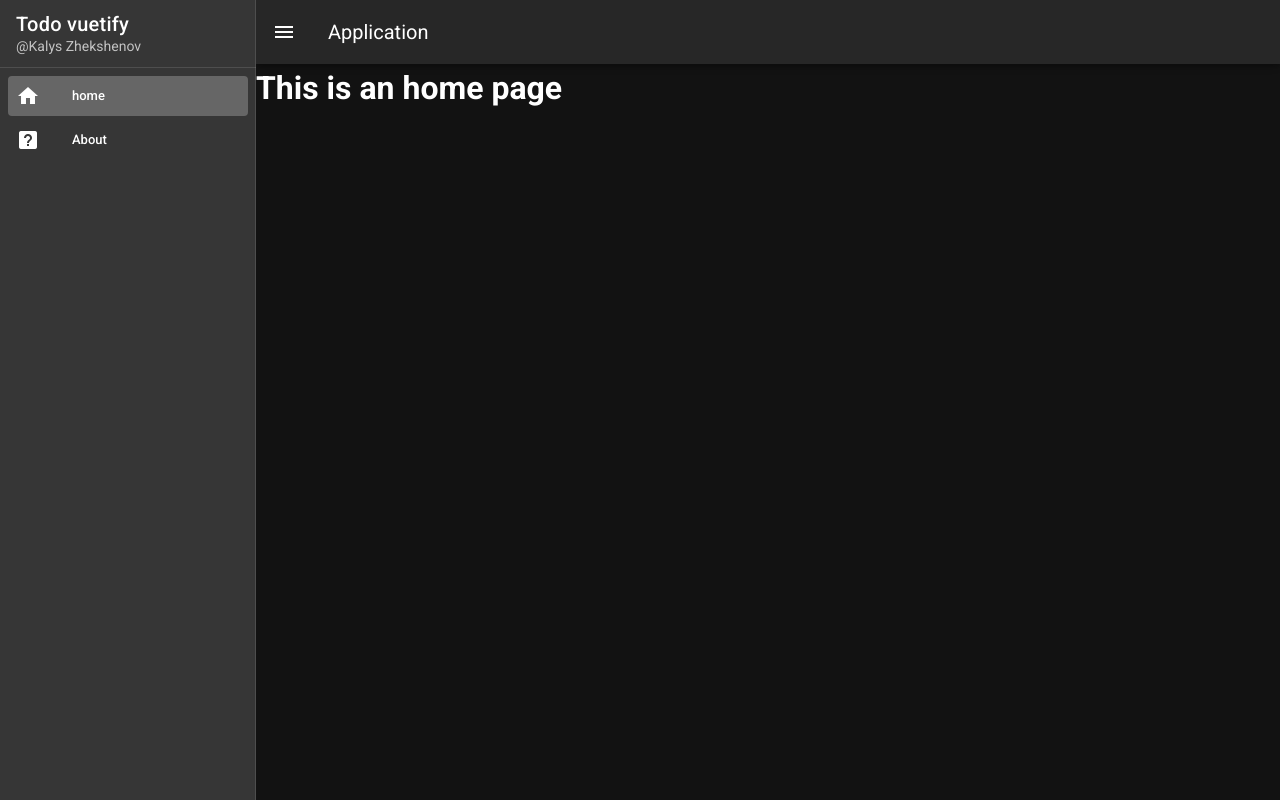
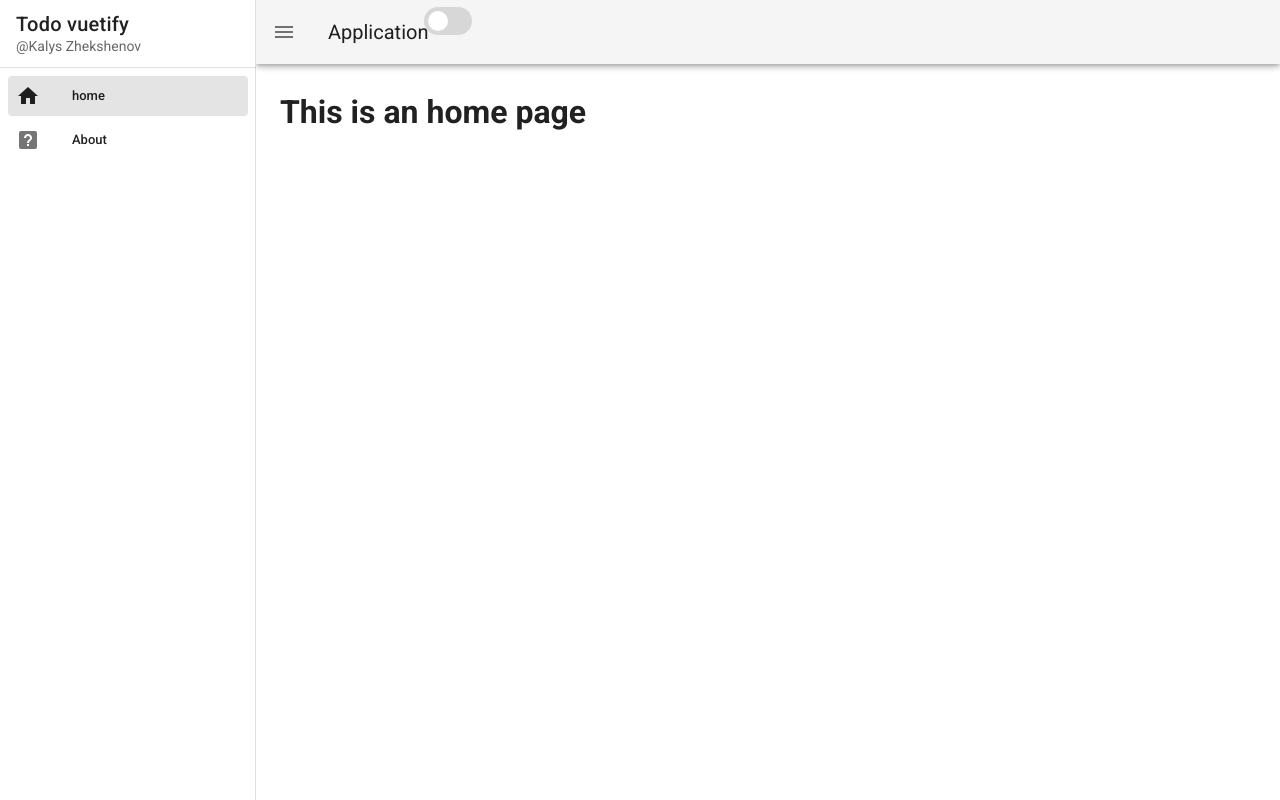
Before and after one commit to Kalys01/todo-vue-vuetify, a Vue app: page / in a window 1280 px wide. Built offline with nearby package versions, Linux system fonts and the light colour scheme.

Commit message:
added dark theme

```diff
--- a/package.json
+++ b/package.json
@@ -9,7 +9,8 @@
   "dependencies": {
     "vue": "^2.6.11",
     "vue-router": "^3.2.0",
-    "vuetify": "^2.4.4"
+    "vuetify": "^2.4.4",
+    "vuex": "^3.6.2"
   },
   "devDependencies": {
     "@vue/cli-plugin-router": "^4.5.12",
--- a/src/App.vue
+++ b/src/App.vue
@@ -25,8 +25,7 @@
           v-for="item in items"
           :key="item.title"
           :to="item.to"
-          link
-        >
+          link>
           <v-list-item-icon>
             <v-icon>{{ item.icon }}</v-icon>
           </v-list-item-icon>
@@ -42,6 +41,11 @@
       <v-app-bar-nav-icon @click="drawer = !drawer"></v-app-bar-nav-icon>
 
       <v-toolbar-title>Application</v-toolbar-title>
+        <v-switch
+          v-model="$vuetify.theme.dark"
+          inset
+        ></v-switch>
+
     </v-app-bar>
 
     <v-main>
--- a/src/plugins/vuetify.js
+++ b/src/plugins/vuetify.js
@@ -1,11 +1,21 @@
 import Vue from 'vue'
 import Vuetify from 'vuetify'
 import 'vuetify/dist/vuetify.min.css'
+import colors from 'vuetify/lib/util/colors'
 
 Vue.use(Vuetify)
 
 const opts = {
-    theme: {dark: true},
+    theme: {
+        themes: {
+            light: {
+                primary: colors.purple,
+            },
+            dark: {
+                primary: colors.blue.lighten3,
+            },
+        },
+    },
 }
 
 export default new Vuetify(opts)
--- a/src/views/About.vue
+++ b/src/views/About.vue
@@ -1,5 +1,5 @@
 <template>
-  <div class="about">
+  <div class="about pa-6">
     <h1>This is an about page</h1>
   </div>
 </template>
--- a/src/views/Home.vue
+++ b/src/views/Home.vue
@@ -1,5 +1,5 @@
 <template>
-  <div class="about">
+  <div class="about pa-6">
     <h1>This is an home page</h1>
   </div>
 </template>
```
Also changed, not shown: 1 other file (tests, documents, lock files or other folders).
